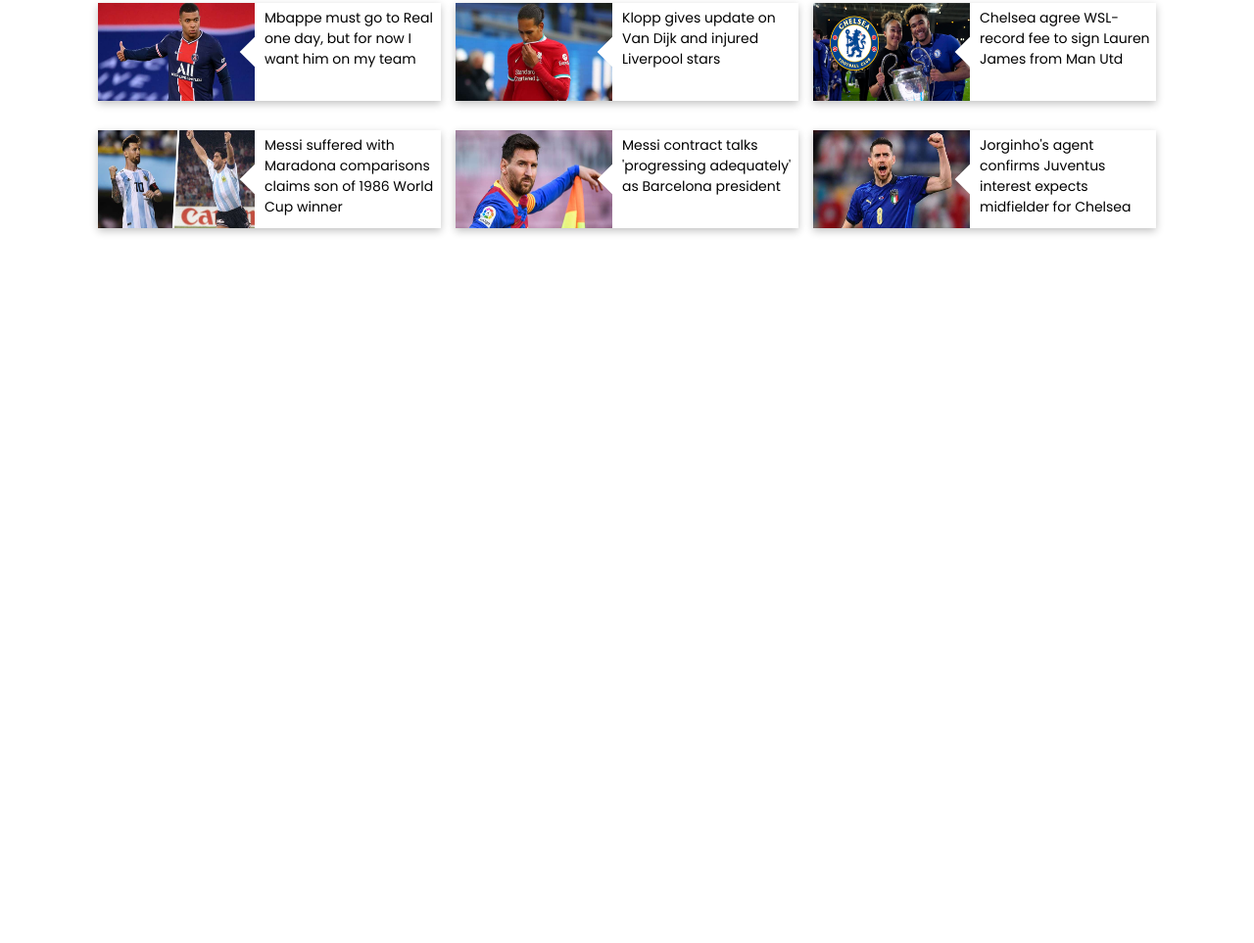
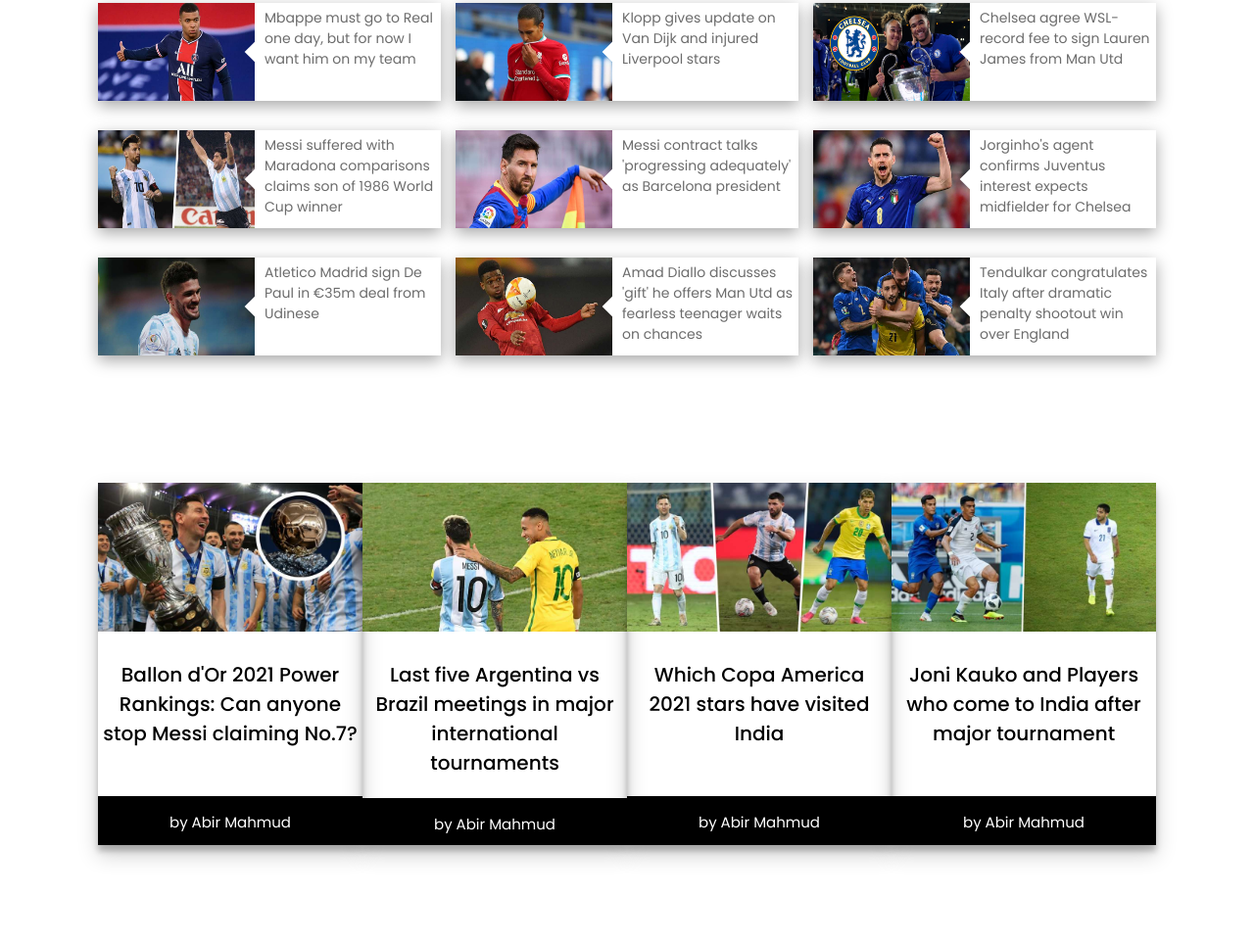
Before and after one commit to abir-25/responsive-football, a plain HTML site: page index.html in a window 1280 px wide. Shown: the part 3860-4823 px from the top of the page at 98% size. Before the commit the page ends 4223 px from the top, so only its background shows below. Drawn offline with Linux system fonts and the light colour scheme.

Commit message:
Media update

```diff
--- a/index.html
+++ b/index.html
@@ -10,6 +10,8 @@
     <script src="https://kit.fontawesome.com/cfda84e28a.js" crossorigin="anonymous"></script>
     <!-- stylesheet -->
     <link rel="stylesheet" href="styles/style.css">
+    <!-- fevicon -->
+    <link rel="shortcut icon" href="images/fevicon/icon.png" type="image/x-icon">
 </head>
 
 <body>
@@ -210,27 +212,28 @@
         <section class="container">
             <div class="news">
                 <article class="news-details">
-                    <div class="news-image">
-                        <img src="images/news/news-1.jpeg" class="" alt="">
+                    <div class="news-image-area">
+                        <img src="images/news/news-1.jpeg" class="news-image" alt="">
                     </div>
                     <div class="news-info">
-                        <p>Messi's Angel of mercy: Di Maria's Copa America winner ends anguish with
+                        <p class="news-title">Messi's Angel of mercy: Di Maria's Copa America winner ends anguish with
                             Argentina</p>
                         <div class="arrow-section"></div>
                     </div>
                 </article>
                 <article class="news-details">
-                    <div class="news-image">
-                        <img src="images/news/news-2.jpg" alt="">
+                    <div class="news-image-area">
+                        <img src="images/news/news-2.jpg" class="news-image" alt="">
                     </div>
                     <div class="news-info">
-                        <p>Messi won't be better than Maradona, even if he wins four World Cups in a row, says Kempes</p>
+                        <p>Messi won't be better than Maradona, even if he wins four World Cups in a row, says Kempes
+                        </p>
                         <div class="arrow-section"></div>
                     </div>
                 </article>
                 <article class="news-details">
-                    <div class="news-image">
-                        <img src="images/news/news-3.jpg" alt="">
+                    <div class="news-image-area">
+                        <img src="images/news/news-3.jpg" class="news-image" alt="">
                     </div>
                     <div class="news-info">
                         <p>How many trophies has Lionel Messi won with Argentina?</p>
@@ -238,8 +241,8 @@
                     </div>
                 </article>
                 <article class="news-details">
-                    <div class="news-image">
-                        <img src="images/news/news-4.jpg" alt="">
+                    <div class="news-image-area">
+                        <img src="images/news/news-4.jpg" class="news-image" alt="">
                     </div>
                     <div class="news-info">
                         <p>Mbappe must go to Real one day, but for now I want him on my team</p>
@@ -247,8 +250,8 @@
                     </div>
                 </article>
                 <article class="news-details">
-                    <div class="news-image">
-                        <img src="images/news/news-5.jpg" alt="">
+                    <div class="news-image-area">
+                        <img src="images/news/news-5.jpg" class="news-image" alt="">
                     </div>
                     <div class="news-info">
                         <p>Klopp gives update on Van Dijk and injured Liverpool stars</p>
@@ -256,8 +259,8 @@
                     </div>
                 </article>
                 <article class="news-details">
-                    <div class="news-image">
-                        <img src="images/news/news-6.png" alt="">
+                    <div class="news-image-area">
+                        <img src="images/news/news-6.png" class="news-image" alt="">
                     </div>
                     <div class="news-info">
                         <p>Chelsea agree WSL-record fee to sign Lauren James from Man Utd</p>
@@ -265,8 +268,8 @@
                     </div>
                 </article>
                 <article class="news-details">
-                    <div class="news-image">
-                        <img src="images/news/news-7.jpg" alt="">
+                    <div class="news-image-area">
+                        <img src="images/news/news-7.jpg" class="news-image" alt="">
                     </div>
                     <div class="news-info">
                         <p>Messi suffered with Maradona comparisons claims son of 1986 World Cup winner</p>
@@ -274,8 +277,8 @@
                     </div>
                 </article>
                 <article class="news-details">
-                    <div class="news-image">
-                        <img src="images/news/news-8.jpg" alt="">
+                    <div class="news-image-area">
+                        <img src="images/news/news-8.jpg" class="news-image" alt="">
                     </div>
                     <div class="news-info">
                         <p>Messi contract talks 'progressing adequately' as Barcelona president</p>
@@ -283,18 +286,109 @@
                     </div>
                 </article>
                 <article class="news-details">
-                    <div class="news-image">
-                        <img src="images/news/news-9.jpg" alt="">
+                    <div class="news-image-area">
+                        <img src="images/news/news-9.jpg" class="news-image" alt="">
                     </div>
                     <div class="news-info">
                         <p>Jorginho's agent confirms Juventus interest expects midfielder for Chelsea</p>
                         <div class="arrow-section"></div>
                     </div>
                 </article>
-
+                <article class="news-details">
+                    <div class="news-image-area">
+                        <img src="images/news/news-10.jpg" class="news-image" alt="">
+                    </div>
+                    <div class="news-info">
+                        <p>Atletico Madrid sign De Paul in €35m deal from Udinese</p>
+                        <div class="arrow-section"></div>
+                    </div>
+                </article>
+                <article class="news-details">
+                    <div class="news-image-area">
+                        <img src="images/news/news-11.jpg" class="news-image" alt="">
+                    </div>
+                    <div class="news-info">
+                        <p>Amad Diallo discusses 'gift' he offers Man Utd as fearless teenager waits on chances</p>
+                        <div class="arrow-section"></div>
+                    </div>
+                </article>
+                <article class="news-details">
+                    <div class="news-image-area">
+                        <img src="images/news/news-12.jpg" class="news-image" alt="">
+                    </div>
+                    <div class="news-info">
+                        <p>Tendulkar congratulates Italy after dramatic penalty shootout win over England</p>
+                        <div class="arrow-section"></div>
+                    </div>
+                </article>
             </div>
         </section>
         <!-- news end -->
+
+        <!-- media section start -->
+        <section class="container">
+            <div class="medias">
+                <div class="video-section">
+
+                </div>
+                <div class="photo-album">
+                    <div class="photo-frame">
+                        <div class="photo-main-frame">
+                            <div class="photo">
+                                <img src="images/photos/photo-1.jpeg" alt="">
+                            </div>
+                            <div class="photo-detail">
+                                <h2>Ballon d'Or 2021 Power Rankings: Can anyone stop Messi claiming No.7?</h2>
+                            </div>
+                        </div>
+                        <div class="photo-author">
+                            <p>by Abir Mahmud</p>
+                        </div>
+                    </div>
+                    <div class="photo-frame">
+                        <div class="photo-main-frame">
+                            <div class="photo">
+                                <img src="images/photos/photo-2.jpeg" alt="">
+                            </div>
+                            <div class="photo-detail">
+                                <h2>Last five Argentina vs Brazil meetings in major international tournaments</h2>
+                            </div>
+                        </div>
+                        <div class="photo-author">
+                            <p>by Abir Mahmud</p>
+                        </div>
+                    </div>
+                    <div class="photo-frame">
+                        <div class="photo-main-frame">
+                            <div class="photo">
+                                <img src="images/photos/photo-3.jpeg" alt="">
+                            </div>
+                            <div class="photo-detail">
+                                <h2>Which Copa America 2021 stars have visited India</h2>
+                            </div>
+                        </div>
+                        <div class="photo-author">
+                            <p>by Abir Mahmud</p>
+                        </div>
+                    </div>
+                    <div class="photo-frame">
+                        <div class="photo-main-frame">
+                            <div class="photo">
+                                <img src="images/photos/photo-4.jpeg" alt="">
+                            </div>
+                            <div class="photo-detail">
+                                <h2>Joni Kauko and Players who come to India after major tournament</h2>
+                            </div>
+                        </div>
+                        <div class="photo-author">
+                            <p>by Abir Mahmud</p>
+                        </div>
+                    </div>
+                </div>
+            </div>
+
+        </section>
+        <!-- media section end -->
     </main>
     <!-- main end -->
 
--- a/styles/style.css
+++ b/styles/style.css
@@ -170,12 +170,12 @@ news section
     display: flex;
     justify-content: space-between;
     margin-bottom: 30px;
-    box-shadow: rgba(0, 0, 0, 0.24) 0px 3px 8px;;
+    box-shadow: rgba(0, 0, 0, 0.35) 0px 5px 15px;
+}
+.news-image-area{
+    width: 160px;
 }
 .news-image{
-    width: 160px;
-}
-.news-details .news-image img{
     width: 100%;
     height: 100px;
 }
@@ -188,6 +188,8 @@ news section
     margin-top: 5px;
     position: absolute;
     z-index: 1;
+    color: #6C6C6C;
+
 }
 .arrow-section{
     background-color:#ffffff;
@@ -195,9 +197,50 @@ news section
     height: 50px;
     position: absolute;
     top:25%;
+    left: -10px;
+    transform: rotate(45deg);
+    transition:.5s;
+}
+.news-details:hover .arrow-section{
     left: -15px;
-    transform: rotate(45deg);
 }
-.news-info p:hover {
 
+/*-------------
+medias section
+--------------*/
+.photo-album{
+    display: flex;
+    justify-content: space-between;
+    flex-wrap: wrap;
+    padding: 0px 100px 100px;
 }
+.photo-frame{
+    width: 270px;
+    height: 370px;
+    display: flex;
+    flex-direction: column;
+    justify-content: space-between;
+    box-shadow: rgba(0, 0, 0, 0.19) 0px 10px 20px, rgba(0, 0, 0, 0.23) 0px 6px 6px;
+}
+.photo img{
+    width: 100%;
+}
+.photo-detail{
+    padding: 5px;
+}
+.photo-detail h2{
+    font-size: 20px;
+    text-align: center;
+    font-weight: 500;
+}
+.photo-author{
+    background-color: #000;
+    text-align: center;
+    height: 50px
+}
+.photo-author p{
+    font-size: 15px;
+    color: #ffffff;
+    margin-top: 15px;
+    margin-bottom: 0;
+}
```
Also changed, not shown: images/fevicon/icon.png (added), images/news/news-10.jpg (added), images/news/news-11.jpg (added), images/news/news-12.jpg (added), images/photos/photo-1.jpeg (added), images/photos/photo-2.jpeg (added), images/photos/photo-3.jpeg (added), images/photos/photo-4.jpeg (added).
